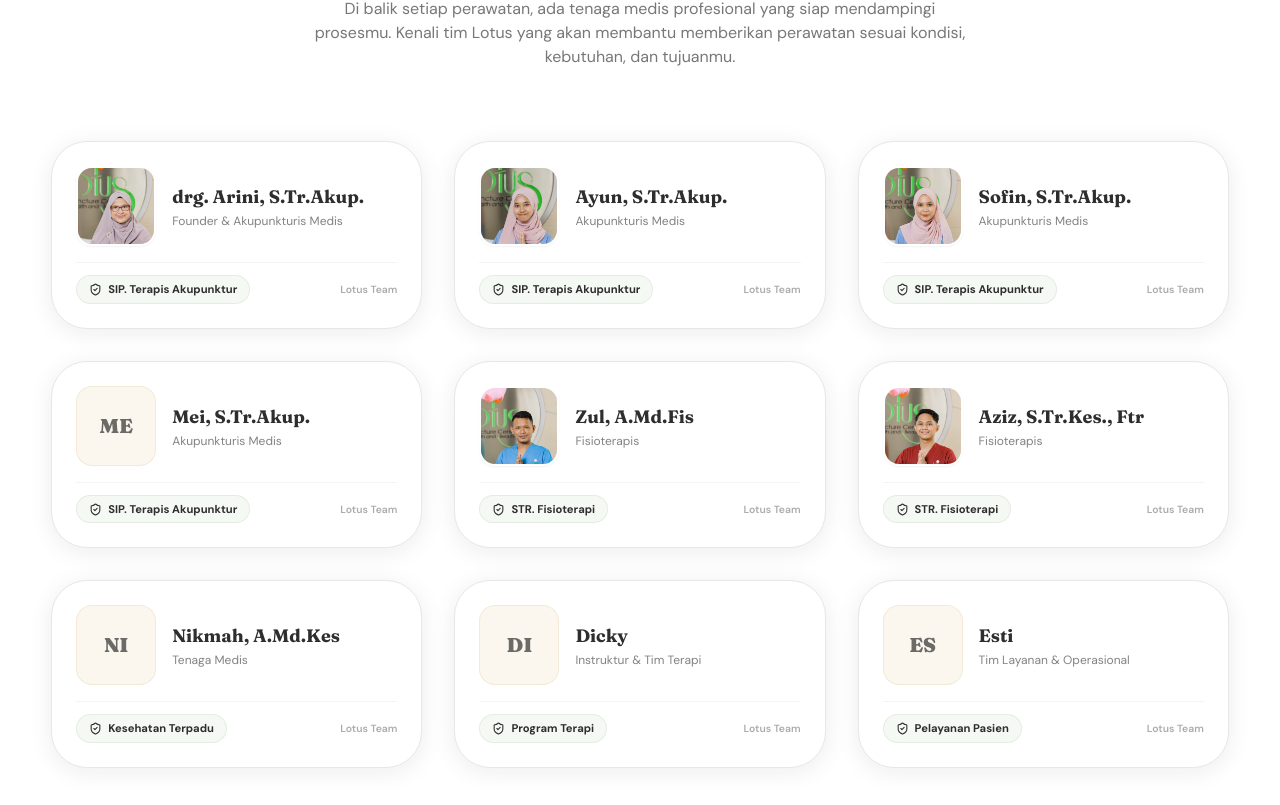
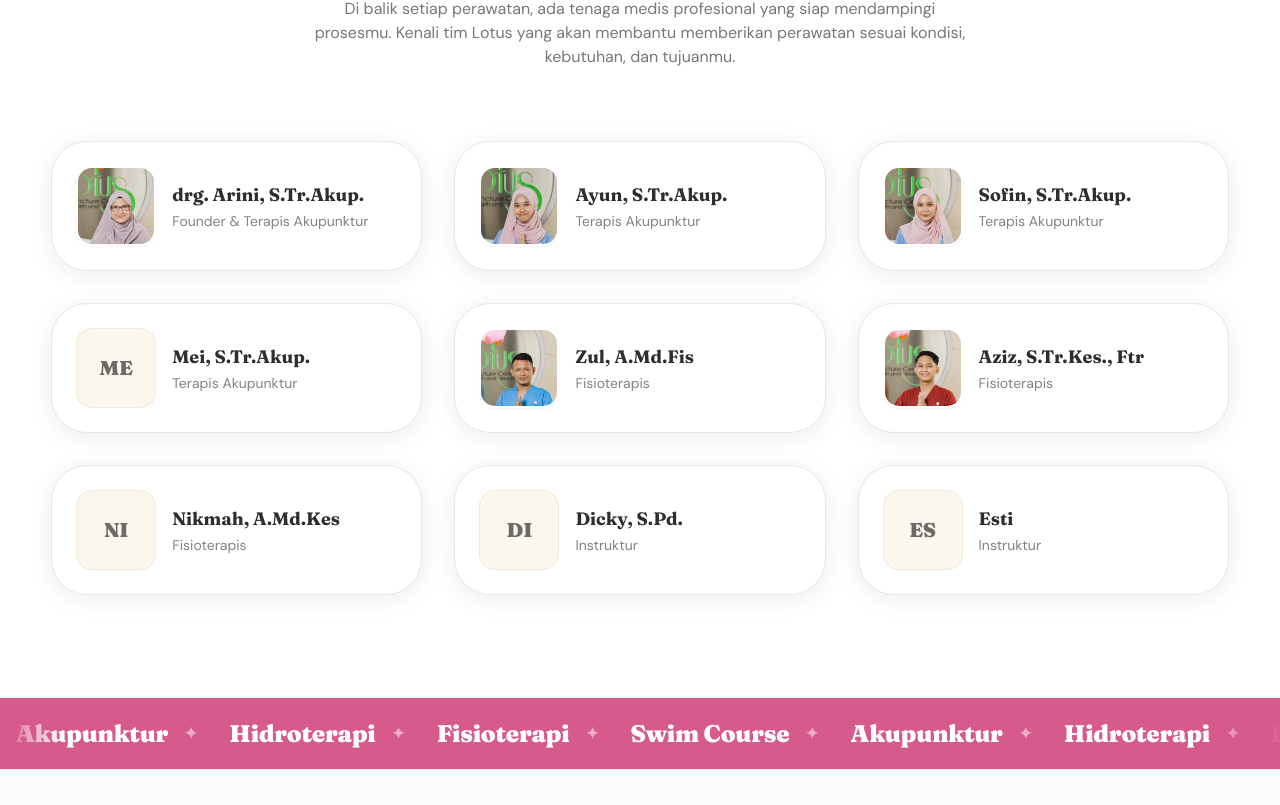
Before and after one commit to menako-studio/lotus-semarang, a Next.js app in the folder apps/web/: page / in a window 1280 px wide. Shown: the part 3915-4720 px from the top of the page. Built offline with nearby package versions, Linux system fonts and the light colour scheme; no server answers.

Commit message:
feat(team): update therapist credentials, roles, and clean showcase layout

```diff
--- a/apps/web/components/TeamShowcase.tsx
+++ b/apps/web/components/TeamShowcase.tsx
@@ -2,7 +2,6 @@
 
 import Image from "next/image";
 import { motion } from "framer-motion";
-import { ShieldCheck, UserCheck } from "lucide-react";
 import { useLanguage } from "@/components/LanguageContext";
 
 export function TeamShowcase() {
@@ -54,19 +53,17 @@ export function TeamShowcase() {
           </motion.p>
         </div>
 
-        {/* Team Grid */}
+        {/* Team Grid (Clean layout: photo, name, role) */}
         <div className="grid grid-cols-1 sm:grid-cols-2 lg:grid-cols-3 gap-6 lg:gap-8">
           {members.map((member, idx) => (
             <motion.div
               key={idx}
-              className="bg-cream rounded-[2.25rem] p-6 border border-espresso/8 shadow-warm hover:shadow-warm-lg transition-all duration-300 flex flex-col justify-between group"
+              className="bg-cream rounded-[2.25rem] p-6 border border-espresso/8 shadow-warm hover:shadow-warm-lg transition-all duration-300 flex items-center gap-4 group"
               initial={{ opacity: 0, y: 20 }}
               whileInView={{ opacity: 1, y: 0 }}
               viewport={{ once: true, amount: 0.1 }}
               transition={{ duration: 0.4, delay: idx * 0.05 }}
             >
-              <div>
-                <div className="flex items-center gap-4 mb-4">
               {/* Photo or Monogram Avatar */}
               {member.image ? (
                 <div className="relative w-18 h-18 sm:w-20 sm:h-20 rounded-2xl overflow-hidden shadow-sm flex-shrink-0 border-2 border-white bg-sand-soft">
@@ -88,22 +85,9 @@ export function TeamShowcase() {
                 <h3 className="font-display font-bold text-espresso text-base lg:text-lg leading-snug">
                   {member.name}
                 </h3>
-                    <p className="font-sans text-espresso/60 text-xs mt-0.5">
+                <p className="font-sans text-espresso/60 text-xs sm:text-sm mt-0.5">
                   {member.role}
                 </p>
-                  </div>
-                </div>
-              </div>
-
-              {/* License / Credentials badge */}
-              <div className="pt-3 border-t border-espresso/5 flex items-center justify-between">
-                <span className="inline-flex items-center gap-1.5 font-sans text-[0.7rem] font-bold text-forest bg-sage-soft/60 px-3 py-1 rounded-full border border-sage/20">
-                  <ShieldCheck size={13} className="text-forest" />
-                  {member.license}
-                </span>
-                <span className="font-sans text-[0.65rem] text-espresso/40 font-semibold">
-                  Lotus Team
-                </span>
               </div>
             </motion.div>
           ))}
--- a/apps/web/lib/translations.ts
+++ b/apps/web/lib/translations.ts
@@ -112,15 +112,15 @@ export const translations: Record<string, any> = {
       subtitle: "Berpengalaman mendampingi perjalanan kesehatan sejak 2014.",
       desc: "Di balik setiap perawatan, ada tenaga medis profesional yang siap mendampingi prosesmu. Kenali tim Lotus yang akan membantu memberikan perawatan sesuai kondisi, kebutuhan, dan tujuanmu.",
       members: [
-        { name: "drg. Arini, S.Tr.Akup.", role: "Founder & Akupunkturis Medis", license: "SIP. Terapis Akupunktur", image: "/images/1670255493152.jpg" },
-        { name: "Ayun, S.Tr.Akup.", role: "Akupunkturis Medis", license: "SIP. Terapis Akupunktur", image: "/images/1670255538800.jpg" },
-        { name: "Sofin, S.Tr.Akup.", role: "Akupunkturis Medis", license: "SIP. Terapis Akupunktur", image: "/images/1670255458385.jpg" },
-        { name: "Mei, S.Tr.Akup.", role: "Akupunkturis Medis", license: "SIP. Terapis Akupunktur" },
-        { name: "Zul, A.Md.Fis", role: "Fisioterapis", license: "STR. Fisioterapi", image: "/images/1670255352307.jpg" },
-        { name: "Aziz, S.Tr.Kes., Ftr", role: "Fisioterapis", license: "STR. Fisioterapi", image: "/images/1670255425034.jpg" },
-        { name: "Nikmah, A.Md.Kes", role: "Tenaga Medis", license: "Kesehatan Terpadu" },
-        { name: "Dicky", role: "Instruktur & Tim Terapi", license: "Program Terapi" },
-        { name: "Esti", role: "Tim Layanan & Operasional", license: "Pelayanan Pasien" },
+        { name: "drg. Arini, S.Tr.Akup.", role: "Founder & Terapis Akupunktur", image: "/images/1670255493152.jpg" },
+        { name: "Ayun, S.Tr.Akup.", role: "Terapis Akupunktur", image: "/images/1670255538800.jpg" },
+        { name: "Sofin, S.Tr.Akup.", role: "Terapis Akupunktur", image: "/images/1670255458385.jpg" },
+        { name: "Mei, S.Tr.Akup.", role: "Terapis Akupunktur" },
+        { name: "Zul, A.Md.Fis", role: "Fisioterapis", image: "/images/1670255352307.jpg" },
+        { name: "Aziz, S.Tr.Kes., Ftr", role: "Fisioterapis", image: "/images/1670255425034.jpg" },
+        { name: "Nikmah, A.Md.Kes", role: "Fisioterapis" },
+        { name: "Dicky, S.Pd.", role: "Instruktur" },
+        { name: "Esti", role: "Instruktur" },
       ]
     },
     gallery: {
@@ -550,15 +550,15 @@ export const translations: Record<string, any> = {
       subtitle: "Experienced in guiding your health journey since 2014.",
       desc: "Behind every treatment is a certified healthcare specialist dedicated to your recovery. Get to know our Lotus team who will provide personalized care tailored to your needs.",
       members: [
-        { name: "drg. Arini, S.Tr.Akup.", role: "Founder & Medical Acupuncturist", license: "Licensed Acupuncturist", image: "/images/1670255493152.jpg" },
-        { name: "Ayun, S.Tr.Akup.", role: "Medical Acupuncturist", license: "Licensed Acupuncturist", image: "/images/1670255538800.jpg" },
-        { name: "Sofin, S.Tr.Akup.", role: "Medical Acupuncturist", license: "Licensed Acupuncturist", image: "/images/1670255458385.jpg" },
-        { name: "Mei, S.Tr.Akup.", role: "Medical Acupuncturist", license: "Licensed Acupuncturist" },
-        { name: "Zul, A.Md.Fis", role: "Physiotherapist", license: "Certified Physiotherapist", image: "/images/1670255352307.jpg" },
-        { name: "Aziz, S.Tr.Kes., Ftr", role: "Physiotherapist", license: "Certified Physiotherapist", image: "/images/1670255425034.jpg" },
-        { name: "Nikmah, A.Md.Kes", role: "Medical Specialist", license: "Healthcare Practitioner" },
-        { name: "Dicky", role: "Instructor & Therapy Team", license: "Physical Programs" },
-        { name: "Esti", role: "Service & Clinic Assistant", license: "Patient Relations" },
+        { name: "drg. Arini, S.Tr.Akup.", role: "Founder & Acupuncture Therapist", image: "/images/1670255493152.jpg" },
+        { name: "Ayun, S.Tr.Akup.", role: "Acupuncture Therapist", image: "/images/1670255538800.jpg" },
+        { name: "Sofin, S.Tr.Akup.", role: "Acupuncture Therapist", image: "/images/1670255458385.jpg" },
+        { name: "Mei, S.Tr.Akup.", role: "Acupuncture Therapist" },
+        { name: "Zul, A.Md.Fis", role: "Physiotherapist", image: "/images/1670255352307.jpg" },
+        { name: "Aziz, S.Tr.Kes., Ftr", role: "Physiotherapist", image: "/images/1670255425034.jpg" },
+        { name: "Nikmah, A.Md.Kes", role: "Physiotherapist" },
+        { name: "Dicky, S.Pd.", role: "Instructor" },
+        { name: "Esti", role: "Instructor" },
       ]
     },
     gallery: {
```
Lines whose indentation alone changed are shown as unchanged.
